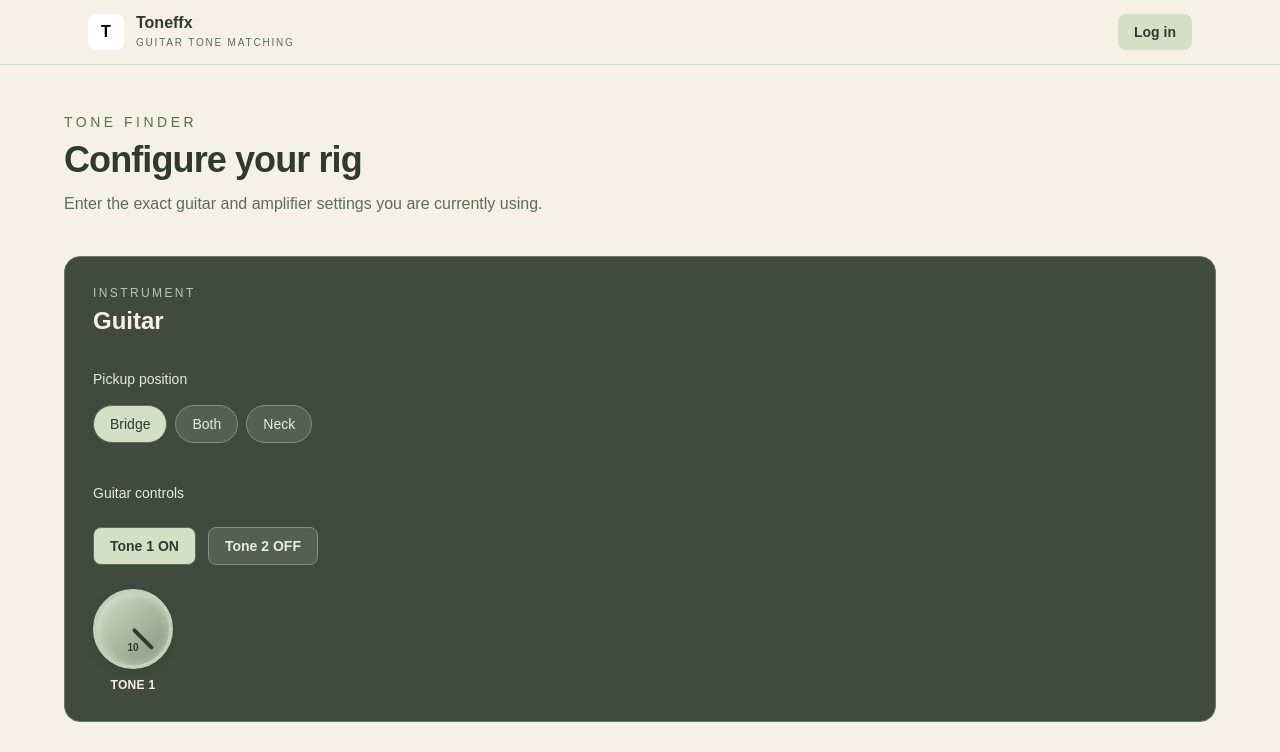
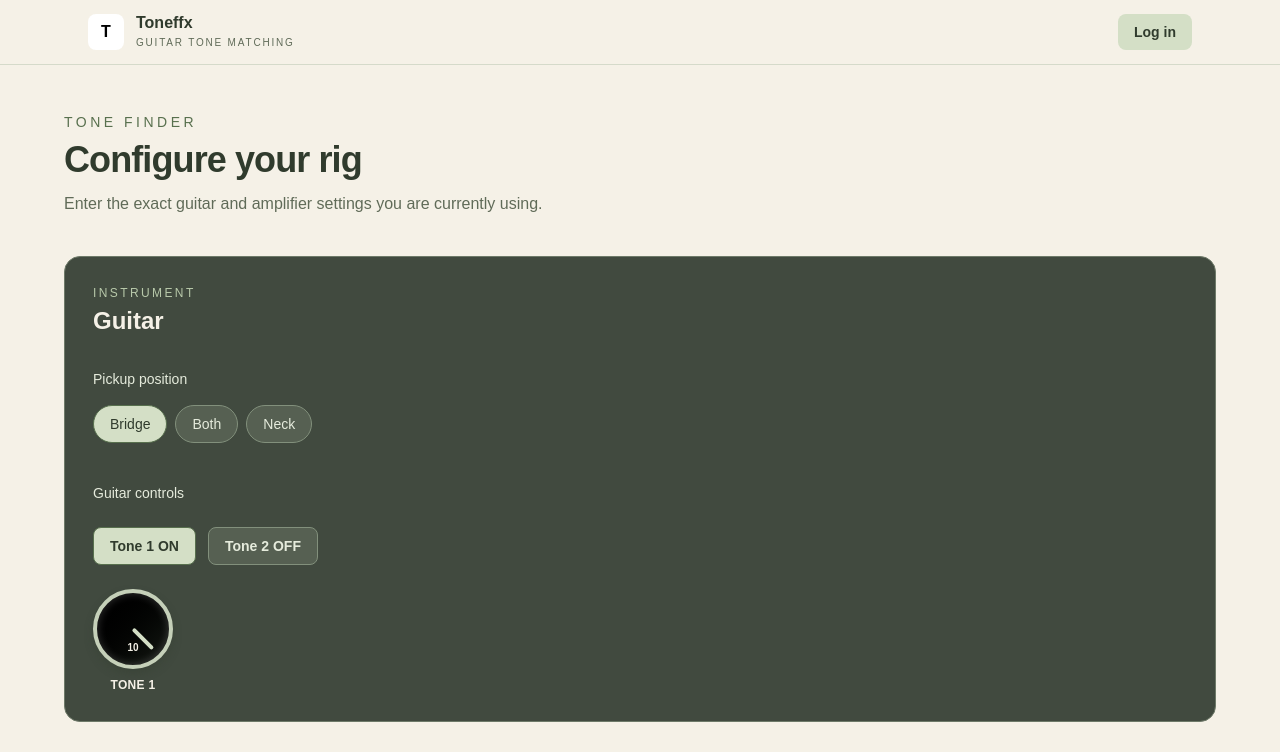
Before and after one commit to shawn-xionggg/toneffx, a Next.js app: page /tone in a window 1280 px wide. Shown: the top 752 px of the page. Built offline with nearby package versions, Linux system fonts and the light colour scheme; no server answers.

Commit message:
knob changes

```diff
--- a/app/tone/page.tsx
+++ b/app/tone/page.tsx
@@ -62,16 +62,16 @@ function Knob({
         onPointerDown={handlePointerDown}
         onPointerMove={handlePointerMove}
         onPointerUp={handlePointerUp}
-        className="relative flex h-20 w-20 touch-none cursor-ns-resize select-none items-center justify-center rounded-full border-4 border-[#c5d0b9] bg-gradient-to-br from-[#d4dfc6] to-[#87927e] shadow-[inset_0_0_10px_rgba(255,255,255,0.45),0_5px_8px_rgba(48,59,45,0.25)]"
+        className="relative flex h-20 w-20 touch-none cursor-ns-resize select-none items-center justify-center rounded-full border-4 border-[#c5d0b9] bg-gradient-to-br from-black to-[#171b16] shadow-[inset_0_0_10px_rgba(255,255,255,0.2),0_5px_8px_rgba(48,59,45,0.35)]"
       >
         <div
-          className="absolute h-7 w-1 origin-bottom rounded-full bg-[#303b2d]"
+          className="absolute h-7 w-1 origin-bottom rounded-full bg-[#d4dfc6]"
           style={{
             transform: `translateY(-14px) rotate(${rotation}deg)`,
           }}
         />
 
-        <span className="mt-9 text-[10px] font-bold text-[#303b2d]">
+        <span className="mt-9 text-[10px] font-bold text-[#f5f1e7]">
           {value}
         </span>
       </div>
```
